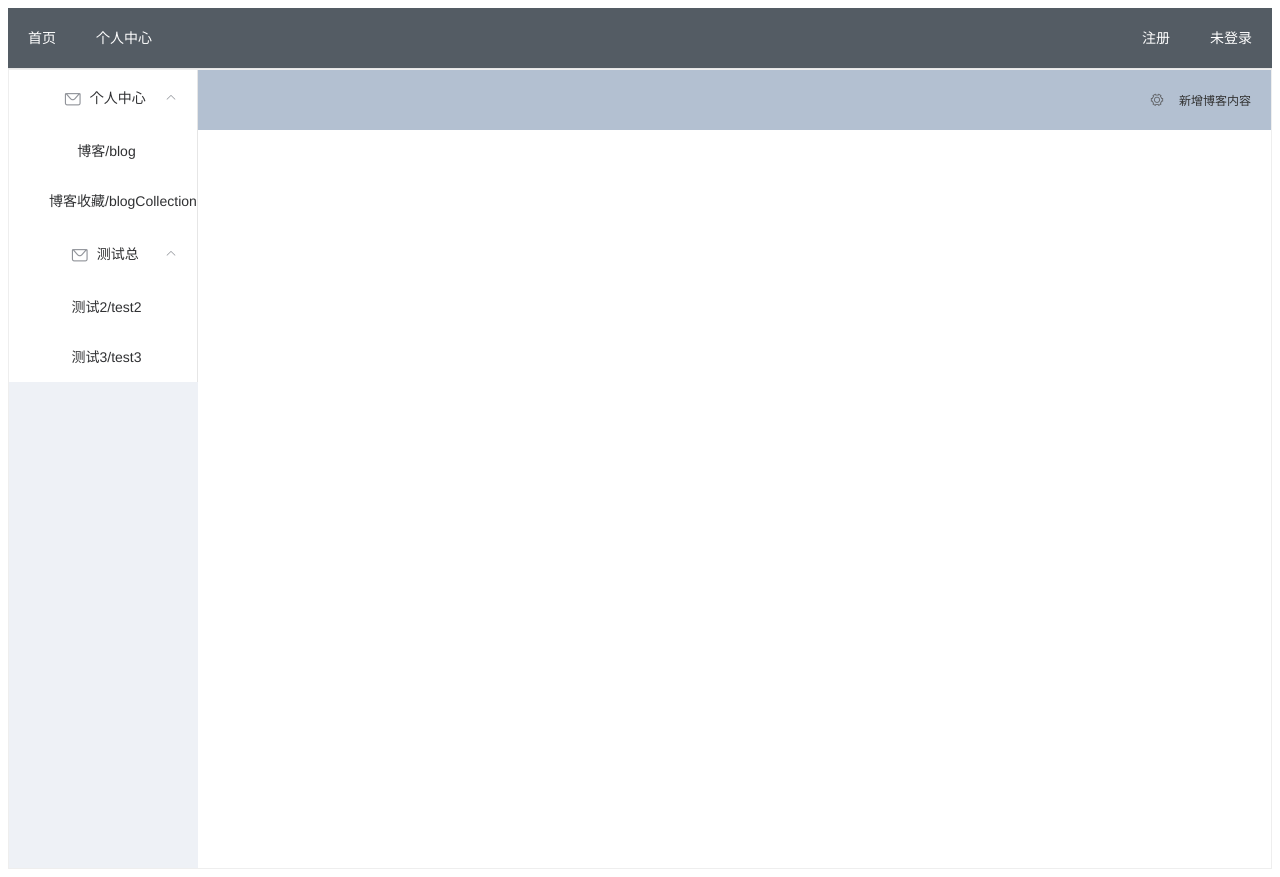
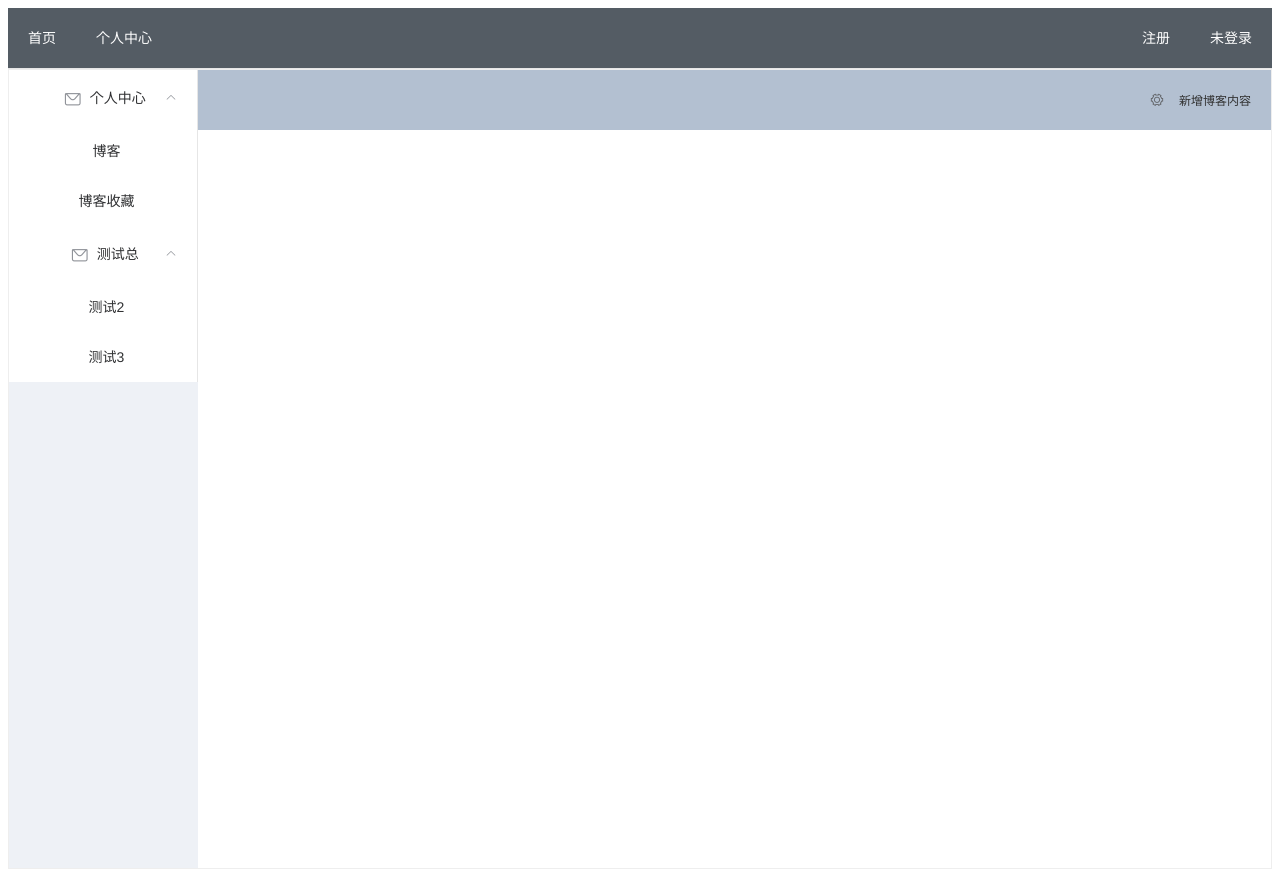
Before and after one commit to a2910070893/wuzhaojunVue, a Vue app: page /navigation in a window 1280 px wide. Built offline with nearby package versions, Linux system fonts and the light colour scheme; what mavon-editor would draw is missing.

Commit message:
博客功能bug修复未完成

```diff
--- a/src/views/PersonalCenter.vue
+++ b/src/views/PersonalCenter.vue
@@ -8,7 +8,7 @@
           <el-submenu index="1" v-for="(item,index) in this.$router.options.routes"
                       :key="index" v-if="!item.hidden">
             <template slot="title"><i class="el-icon-message"></i>{{item.name}}</template>
-            <el-menu-item :index="children.path" v-for="(children,indexj) in item.children">{{children.name}}{{children.path}}</el-menu-item>
+            <el-menu-item :index="children.path" v-for="(children,indexj) in item.children">{{children.name}}</el-menu-item>
 
           </el-submenu>
         </el-menu>
```
